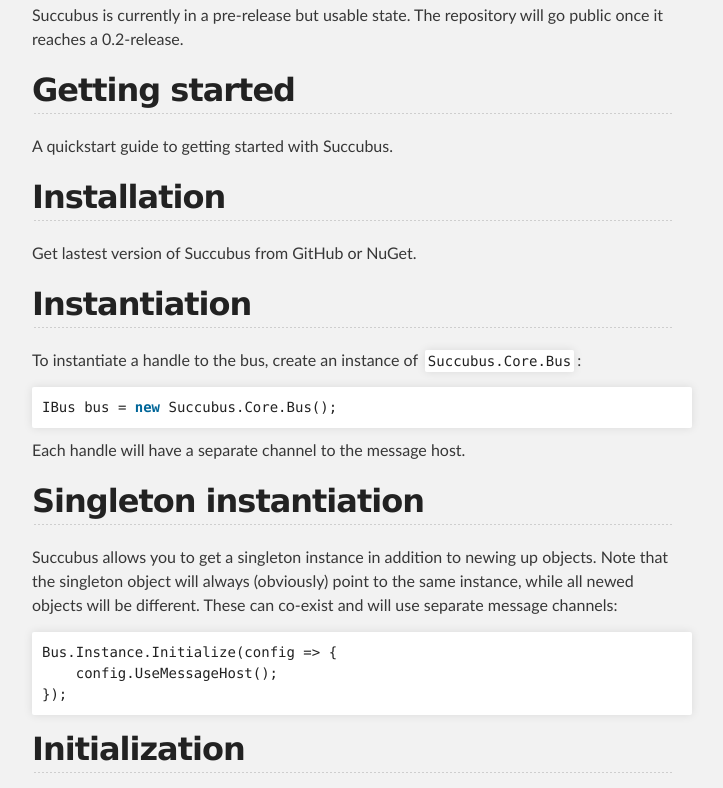
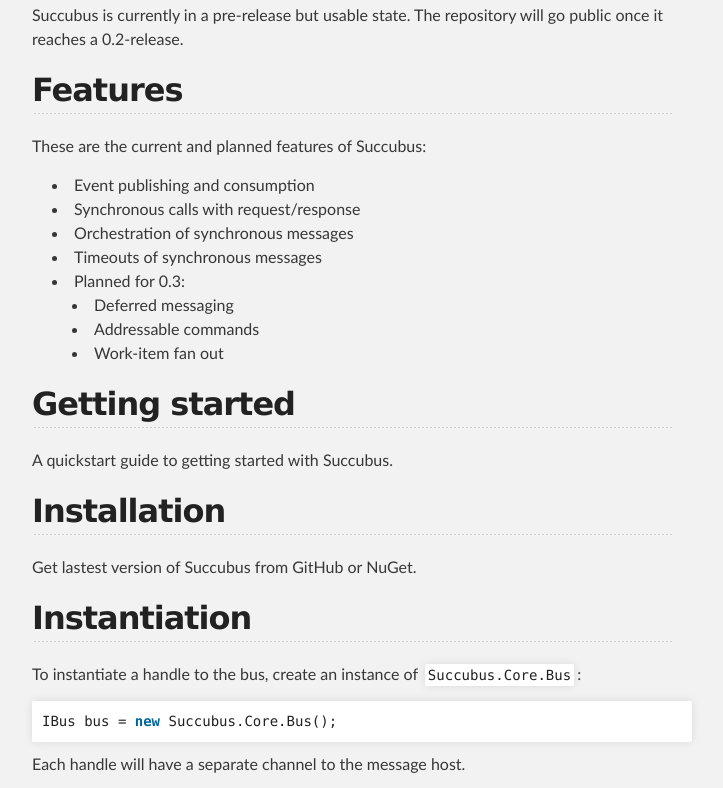
Before and after one commit to COCPORN/succubus, a plain HTML site: page index.html in a window 1280 px wide. Shown: the part 653-1441 px from the top of the page, without its empty margins (288-1011 px from the left). Drawn offline with Linux system fonts and the light colour scheme.

Commit message:
Create gh-pages branch via GitHub

```diff
--- a/index.html
+++ b/index.html
@@ -48,6 +48,24 @@
 <p>Succubus is currently in a pre-release but usable state. The repository will go public once it reaches a 0.2-release.</p>
 
 <h2>
+<a name="features" class="anchor" href="#features"><span class="octicon octicon-link"></span></a>Features</h2>
+
+<p>These are the current and planned features of Succubus:</p>
+
+<ul>
+<li>Event publishing and consumption</li>
+<li>Synchronous calls with request/response</li>
+<li>Orchestration of synchronous messages</li>
+<li>Timeouts of synchronous messages</li>
+<li>Planned for 0.3:
+
+<ul>
+<li>Deferred messaging</li>
+<li>Addressable commands</li>
+<li>Work-item fan out</li>
+</ul>
+</li>
+</ul><h2>
 <a name="getting-started" class="anchor" href="#getting-started"><span class="octicon octicon-link"></span></a>Getting started</h2>
 
 <p>A quickstart guide to getting started with Succubus.</p>
@@ -238,7 +256,7 @@ the value of 0.</p>
 </pre></div>
 
 <h3>
-<a name="deferrence" class="anchor" href="#deferrence"><span class="octicon octicon-link"></span></a>Deferrence</h3>
+<a name="deferrence-03" class="anchor" href="#deferrence-03"><span class="octicon octicon-link"></span></a>Deferrence (0.3)</h3>
 
 <p>Succubus supports deferring message handling. This is convenient when you are doing synchronous processing, but the response set needs to be handled in another context than where the request was posted.</p>
 
```
Also changed, not shown: params.json (+1 -1 lines).
